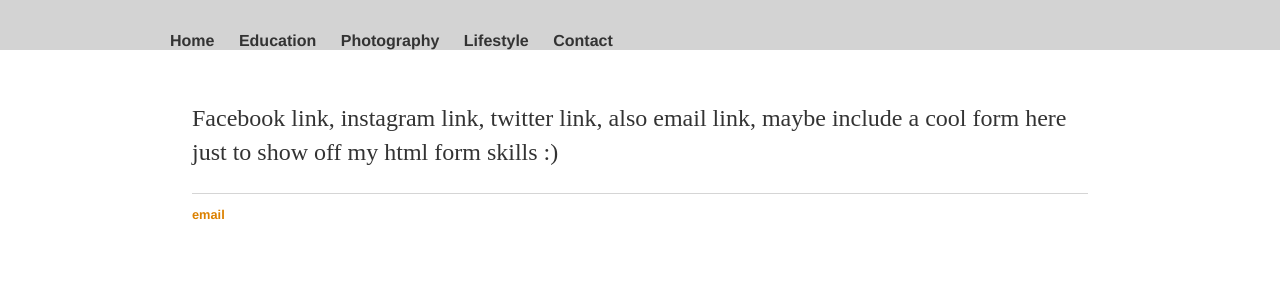
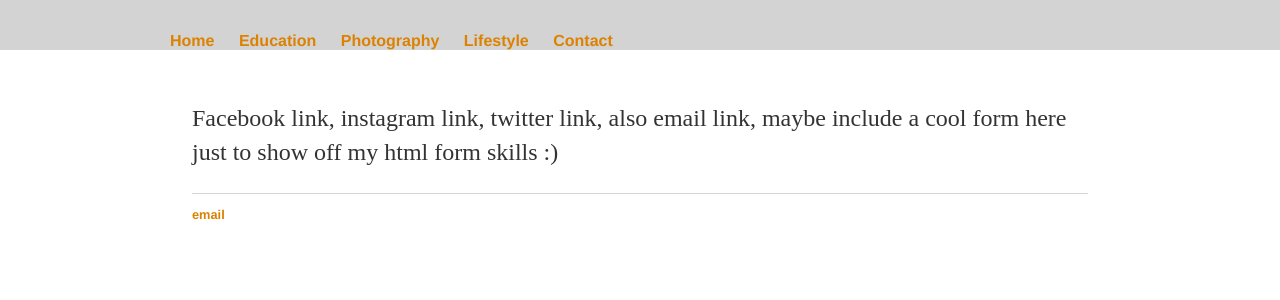
Before and after one commit to itsonlyjaz/itsonlyjaz.github.io, a Jekyll site: the page built from contact/index.html, in a window 1280 px wide. Shown: the top 300 px of the page. Built offline with Jekyll 4.4.1, drawn with Linux system fonts in a browser that asks for light colours.

Commit message:
Update main.css

```diff
--- a/css/main.css
+++ b/css/main.css
@@ -35,7 +35,7 @@ body {
   margin: 0 auto;
 }
 .menu a, .menu a:visited {
-  color: #333;
+  color: #dc8100;
 }
 .menu a:hover, .menu a:target {
   color: #ebebeb;
```
